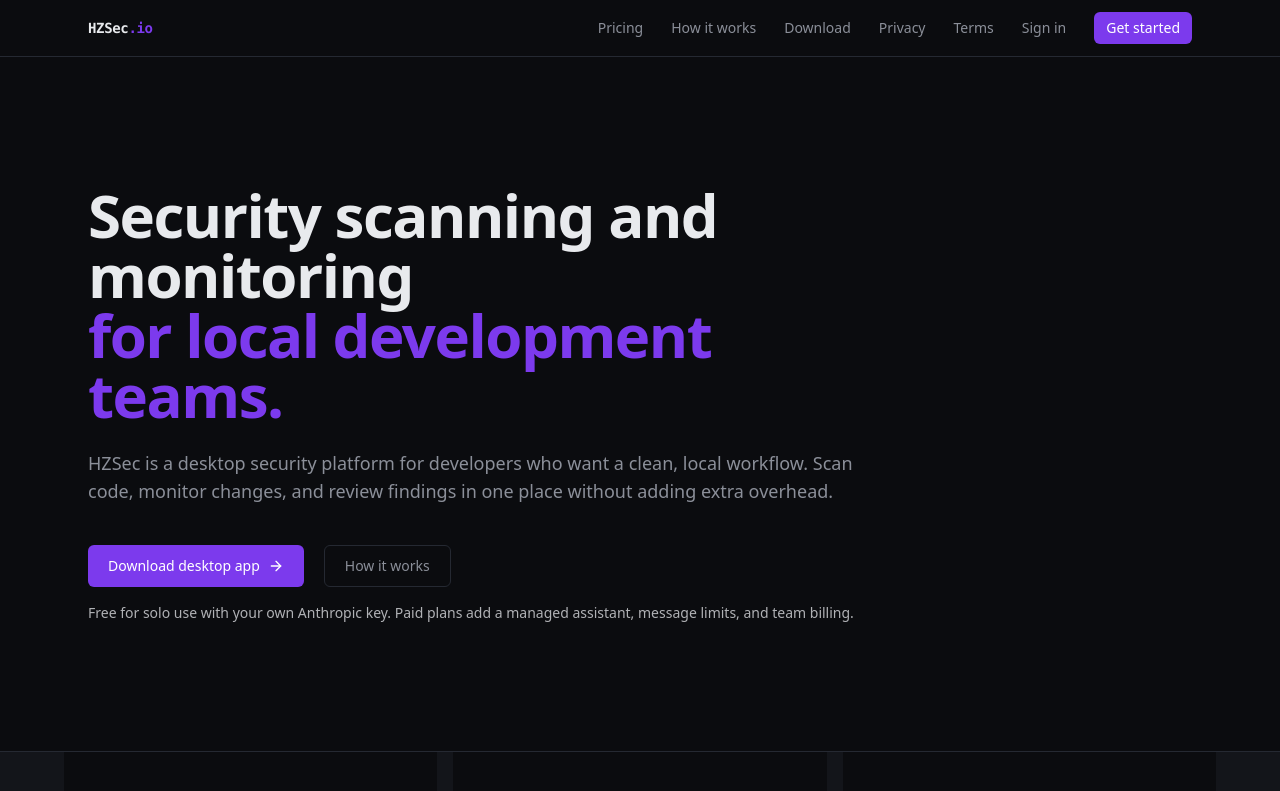
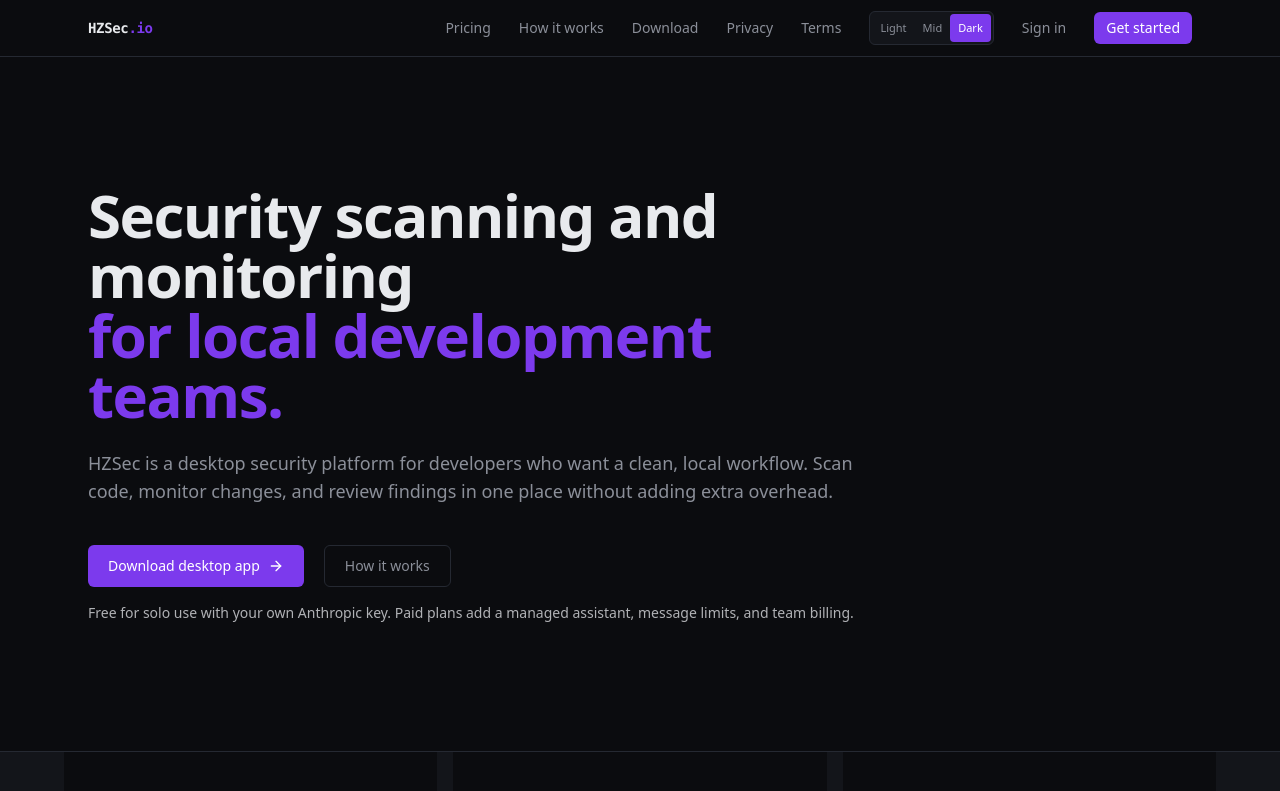
Before and after one commit to HamzaAls-AI/HZSEC, a Next.js app in the folder hzsec-website/: page / in a window 1280 px wide. Shown: the top 791 px of the page. Built offline with nearby package versions, Linux system fonts and the light colour scheme; no server answers.

Commit message:
feat: add site theme switcher

```diff
--- a/hzsec-website/app/globals.css
+++ b/hzsec-website/app/globals.css
@@ -2,11 +2,54 @@
 @tailwind components;
 @tailwind utilities;
 
-:root { color-scheme: dark; }
+:root {
+  color-scheme: dark;
+  --color-bg: 11 12 15;
+  --color-panel: 19 21 26;
+  --color-panel2: 26 29 36;
+  --color-border: 37 41 50;
+  --color-text: 232 234 237;
+  --color-muted: 139 143 153;
+  --color-accent: 124 58 237;
+  --color-accent-soft: 31 21 48;
+  --color-danger: 239 68 68;
+  --color-warn: 245 158 11;
+  --color-ok: 16 185 129;
+}
+
+html[data-theme='light'] {
+  color-scheme: light;
+  --color-bg: 255 255 255;
+  --color-panel: 248 250 252;
+  --color-panel2: 241 245 249;
+  --color-border: 226 232 240;
+  --color-text: 15 23 42;
+  --color-muted: 71 85 105;
+  --color-accent: 124 58 237;
+  --color-accent-soft: 237 233 254;
+  --color-danger: 220 38 38;
+  --color-warn: 217 119 6;
+  --color-ok: 5 150 105;
+}
+
+html[data-theme='mid'] {
+  color-scheme: dark;
+  --color-bg: 24 24 27;
+  --color-panel: 39 39 42;
+  --color-panel2: 63 63 70;
+  --color-border: 82 82 91;
+  --color-text: 244 244 245;
+  --color-muted: 161 161 170;
+  --color-accent: 167 139 250;
+  --color-accent-soft: 49 46 129;
+  --color-danger: 248 113 113;
+  --color-warn: 251 191 36;
+  --color-ok: 52 211 153;
+}
 
 html, body {
-  background: #0b0c0f;
-  color: #e8eaed;
+  background: rgb(var(--color-bg));
+  color: rgb(var(--color-text));
   -webkit-font-smoothing: antialiased;
   -moz-osx-font-smoothing: grayscale;
 }
@@ -15,6 +58,6 @@
 
 /* Scrollbar — subtle, matches the dark palette. */
 ::-webkit-scrollbar { width: 10px; height: 10px; }
-::-webkit-scrollbar-thumb { background: #252932; border-radius: 4px; }
-::-webkit-scrollbar-thumb:hover { background: #2f3340; }
+::-webkit-scrollbar-thumb { background: rgb(var(--color-border)); border-radius: 4px; }
+::-webkit-scrollbar-thumb:hover { background: rgb(var(--color-panel2)); }
 ::-webkit-scrollbar-track { background: transparent; }
--- a/hzsec-website/app/layout.tsx
+++ b/hzsec-website/app/layout.tsx
@@ -1,6 +1,7 @@
 import './globals.css';
 import type { Metadata } from 'next';
 import { ClerkProvider } from '@clerk/nextjs';
+import Script from 'next/script';
 
 export const metadata: Metadata = {
   title:       'HZSec — Local-first security scanning for developers',
@@ -22,6 +23,9 @@
 
   const app = (
     <html lang="en">
+      <head>
+        <Script id="hzsec-theme-init" strategy="beforeInteractive">{`(function(){try{var t=localStorage.getItem('hzsec-theme')||'dark';document.documentElement.setAttribute('data-theme',t);}catch(e){document.documentElement.setAttribute('data-theme','dark');}})();`}</Script>
+      </head>
       <body className="min-h-screen bg-bg text-text font-sans">
         {children}
       </body>
--- a/hzsec-website/components/MarketingHeader.tsx
+++ b/hzsec-website/components/MarketingHeader.tsx
@@ -1,5 +1,6 @@
 import Link from 'next/link';
 import { SignedIn, SignedOut, UserButton } from '@clerk/nextjs';
+import { ThemeSwitcher } from '@/components/ThemeSwitcher';
 
 // Public-page header — landing, pricing, legal. Linear-ish: minimal, mono-
 // adjacent typography for the brand mark, hover-only nav underline.
@@ -20,6 +21,7 @@
           <Link href="/download" className="text-muted hover:text-text">Download</Link>
           <Link href="/legal/privacy" className="text-muted hover:text-text">Privacy</Link>
           <Link href="/legal/terms" className="text-muted hover:text-text">Terms</Link>
+          <ThemeSwitcher />
 
           <SignedOut>
             <Link href="/login"  className="text-muted hover:text-text">Sign in</Link>
--- /dev/null
+++ b/hzsec-website/components/ThemeSwitcher.tsx
@@ -0,0 +1,51 @@
+'use client';
+
+import { useEffect, useState } from 'react';
+
+type Theme = 'dark' | 'light' | 'mid';
+
+const THEMES: Array<{ id: Theme; label: string }> = [
+  { id: 'light', label: 'Light' },
+  { id: 'mid', label: 'Mid' },
+  { id: 'dark', label: 'Dark' }
+];
+
+export function ThemeSwitcher() {
+  const [theme, setTheme] = useState<Theme>('dark');
+
+  useEffect(() => {
+    try {
+      const stored = (localStorage.getItem('hzsec-theme') as Theme | null) || 'dark';
+      setTheme(stored);
+      document.documentElement.setAttribute('data-theme', stored);
+    } catch {
+      document.documentElement.setAttribute('data-theme', 'dark');
+    }
+  }, []);
+
+  function apply(next: Theme) {
+    setTheme(next);
+    document.documentElement.setAttribute('data-theme', next);
+    try {
+      localStorage.setItem('hzsec-theme', next);
+    } catch {}
+  }
+
+  return (
+    <div className="inline-flex rounded-md border border-border bg-panel p-0.5 text-[11px]">
+      {THEMES.map(t => (
+        <button
+          key={t.id}
+          type="button"
+          onClick={() => apply(t.id)}
+          aria-pressed={theme === t.id}
+          className={`rounded px-2 py-1 transition-colors ${
+            theme === t.id ? 'bg-accent text-white' : 'text-muted hover:text-text'
+          }`}
+        >
+          {t.label}
+        </button>
+      ))}
+    </div>
+  );
+}
--- a/hzsec-website/tailwind.config.ts
+++ b/hzsec-website/tailwind.config.ts
@@ -8,18 +8,19 @@
   theme: {
     extend: {
       colors: {
-        // HZSec palette — dark by default, neutral grays + a single accent.
-        bg:        '#0b0c0f',
-        panel:     '#13151a',
-        panel2:    '#1a1d24',
-        border:    '#252932',
-        text:      '#e8eaed',
-        muted:     '#8b8f99',
-        accent:    '#7c3aed',  // violet-600
-        accentSoft:'#1f1530',
-        danger:    '#ef4444',
-        warn:      '#f59e0b',
-        ok:        '#10b981'
+        // Theme tokens use CSS variables so the site can switch between
+        // light, mid, and dark modes.
+        bg:        'rgb(var(--color-bg) / <alpha-value>)',
+        panel:     'rgb(var(--color-panel) / <alpha-value>)',
+        panel2:    'rgb(var(--color-panel2) / <alpha-value>)',
+        border:    'rgb(var(--color-border) / <alpha-value>)',
+        text:      'rgb(var(--color-text) / <alpha-value>)',
+        muted:     'rgb(var(--color-muted) / <alpha-value>)',
+        accent:    'rgb(var(--color-accent) / <alpha-value>)',
+        accentSoft:'rgb(var(--color-accent-soft) / <alpha-value>)',
+        danger:    'rgb(var(--color-danger) / <alpha-value>)',
+        warn:      'rgb(var(--color-warn) / <alpha-value>)',
+        ok:        'rgb(var(--color-ok) / <alpha-value>)'
       },
       fontFamily: {
         sans: ['ui-sans-serif', 'system-ui', '-apple-system', 'Inter', 'sans-serif'],
```
